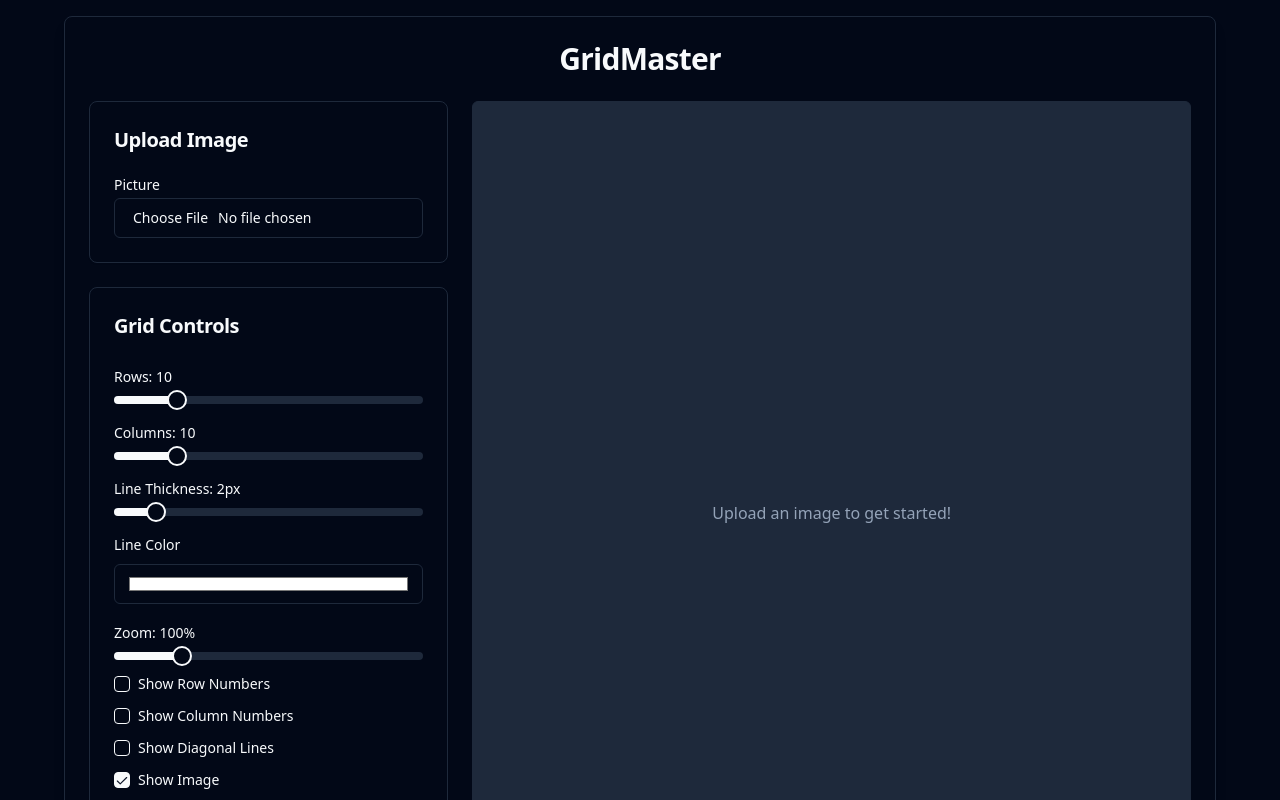
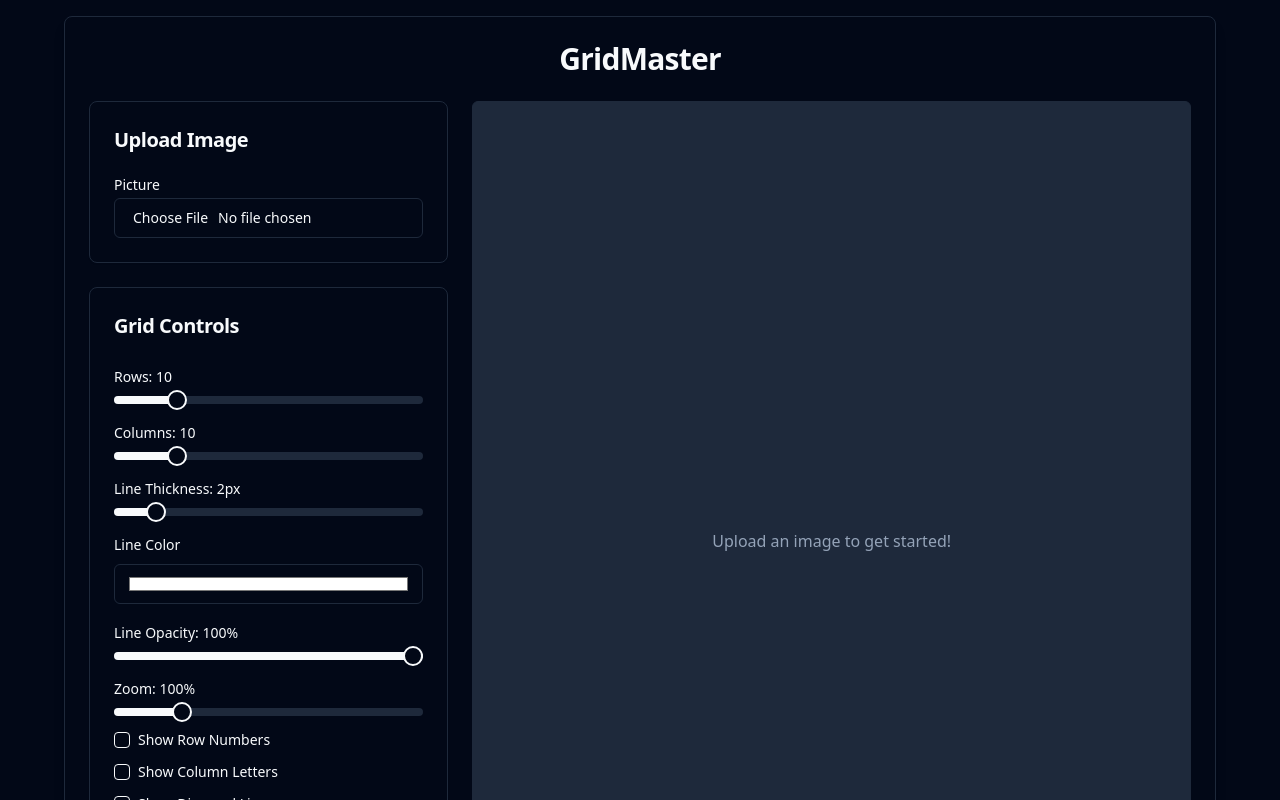
Before and after one commit to raknight90/GridMaster, a React (Vite) app: page / in a window 1280 px wide. Shown: the top 800 px of the page. Built offline with nearby package versions, Linux system fonts and the light colour scheme.

Commit message:
[dyad] Replaced column numbers with letters, adjusted label positioning, and added a line transparency slider. - wrote 4 file(s)

```diff
--- a/src/components/GridMaster/GridCanvas.tsx
+++ b/src/components/GridMaster/GridCanvas.tsx
@@ -9,13 +9,14 @@ interface GridCanvasProps {
   cols: number;
   lineThickness: number;
   lineColor: string;
+  lineOpacity: number; // New prop for line opacity
   showRowNumbers: boolean;
   showColNumbers: boolean;
   showDiagonalLines: boolean;
   gridPosition: { x: number; y: number };
   setGridPosition: (pos: { x: number; y: number }) => void;
   zoomLevel: number;
-  showImage: boolean; // New prop for image visibility
+  showImage: boolean;
 }
 
 export const GridCanvas = ({
@@ -24,13 +25,14 @@ export const GridCanvas = ({
   cols,
   lineThickness,
   lineColor,
+  lineOpacity, // Destructure lineOpacity
   showRowNumbers,
   showColNumbers,
   showDiagonalLines,
   gridPosition,
   setGridPosition,
   zoomLevel,
-  showImage, // Destructure showImage
+  showImage,
 }: GridCanvasProps) => {
   const containerRef = useRef<HTMLDivElement>(null);
   const [isDragging, setIsDragging] = useState(false);
@@ -71,6 +73,7 @@ export const GridCanvas = ({
 
   const cellWidth = currentImageWidth / cols;
   const cellHeight = currentImageHeight / rows;
+  const opacityStyle = { opacity: lineOpacity / 100 };
 
   return (
     <div
@@ -79,7 +82,7 @@ export const GridCanvas = ({
       onMouseDown={handleMouseDown}
       onMouseMove={handleMouseMove}
       onMouseUp={handleMouseUp}
-      onMouseLeave={handleMouseUp} // Stop dragging if mouse leaves the canvas
+      onMouseLeave={handleMouseUp}
     >
       <div
         className="absolute"
@@ -90,12 +93,12 @@ export const GridCanvas = ({
           height: currentImageHeight,
         }}
       >
-        {showImage && ( // Conditionally render the image
+        {showImage && (
           <img src={imageSrc} alt="Uploaded" className="max-w-none max-h-none" style={{ width: currentImageWidth, height: currentImageHeight }} />
         )}
 
         {/* Grid Lines */}
-        <div className="absolute inset-0 pointer-events-none">
+        <div className="absolute inset-0 pointer-events-none" style={opacityStyle}>
           {Array.from({ length: rows + 1 }).map((_, i) => (
             <div
               key={`h-line-${i}`}
@@ -133,10 +136,10 @@ export const GridCanvas = ({
                       height: cellHeight,
                       borderTop: `${lineThickness}px solid ${lineColor}`,
                       transformOrigin: "top left",
-                      transform: "rotate(45deg) scaleX(1.414)", // sqrt(2) for diagonal length
+                      transform: "rotate(45deg) scaleX(1.414)",
                       position: "absolute",
                       pointerEvents: "none",
-                      opacity: 0.5, // Make diagonals slightly less prominent
+                      opacity: 0.5,
                     }}
                   />
                   <div
@@ -170,6 +173,7 @@ export const GridCanvas = ({
                     transform: "translateY(-50%)",
                     height: cellHeight,
                     lineHeight: `${cellHeight}px`,
+                    opacity: lineOpacity / 100, // Apply opacity
                   }}
                 >
                   {i + 1}
@@ -178,7 +182,7 @@ export const GridCanvas = ({
             </div>
           )}
 
-          {/* Column Numbers */}
+          {/* Column Letters */}
           {showColNumbers && (
             <div className="absolute top-0 left-0 w-full h-10 -translate-y-full pt-2 text-center pointer-events-none">
               {Array.from({ length: cols }).map((_, i) => (
@@ -189,9 +193,10 @@ export const GridCanvas = ({
                     left: `${(i + 0.5) * cellWidth}px`,
                     transform: "translateX(-50%)",
                     width: cellWidth,
+                    opacity: lineOpacity / 100, // Apply opacity
                   }}
                 >
-                  {i + 1}
+                  {String.fromCharCode(65 + i)} {/* Convert number to letter */}
                 </div>
               ))}
             </div>
--- a/src/components/GridMaster/GridControls.tsx
+++ b/src/components/GridMaster/GridControls.tsx
@@ -17,6 +17,8 @@ interface GridControlsProps {
   setLineThickness: (thickness: number) => void;
   lineColor: string;
   setLineColor: (color: string) => void;
+  lineOpacity: number; // New prop for line opacity
+  setLineOpacity: (opacity: number) => void; // New prop for setting line opacity
   showRowNumbers: boolean;
   setShowRowNumbers: (show: boolean) => void;
   showColNumbers: boolean;
@@ -27,9 +29,9 @@ interface GridControlsProps {
   setZoomLevel: (zoom: number) => void;
   onReset: () => void;
   onExport: () => void;
-  imageSrc: string | null; // Added to disable export button if no image
-  showImage: boolean; // New prop for image visibility
-  setShowImage: (show: boolean) => void; // New prop for setting image visibility
+  imageSrc: string | null;
+  showImage: boolean;
+  setShowImage: (show: boolean) => void;
 }
 
 export const GridControls = ({
@@ -41,6 +43,8 @@ export const GridControls = ({
   setLineThickness,
   lineColor,
   setLineColor,
+  lineOpacity, // Destructure lineOpacity
+  setLineOpacity, // Destructure setLineOpacity
   showRowNumbers,
   setShowRowNumbers,
   showColNumbers,
@@ -52,8 +56,8 @@ export const GridControls = ({
   onReset,
   onExport,
   imageSrc,
-  showImage, // Destructure showImage
-  setShowImage, // Destructure setShowImage
+  showImage,
+  setShowImage,
 }: GridControlsProps) => {
   return (
     <Card className="bg-card text-card-foreground">
@@ -105,6 +109,17 @@ export const GridControls = ({
           />
         </div>
         <div className="space-y-2">
+          <Label htmlFor="line-opacity-slider">Line Opacity: {lineOpacity}%</Label>
+          <Slider
+            id="line-opacity-slider"
+            min={0}
+            max={100}
+            step={1}
+            value={[lineOpacity]}
+            onValueChange={(val) => setLineOpacity(val[0])}
+          />
+        </div>
+        <div className="space-y-2">
           <Label htmlFor="zoom-slider">Zoom: {zoomLevel}%</Label>
           <Slider
             id="zoom-slider"
@@ -129,7 +144,7 @@ export const GridControls = ({
             checked={showColNumbers}
             onCheckedChange={(checked) => setShowColNumbers(checked as boolean)}
           />
-          <Label htmlFor="show-col-numbers">Show Column Numbers</Label>
+          <Label htmlFor="show-col-numbers">Show Column Letters</Label>
         </div>
         <div className="flex items-center space-x-2">
           <Checkbox
--- a/src/components/GridMaster/GridExporter.tsx
+++ b/src/components/GridMaster/GridExporter.tsx
@@ -8,6 +8,7 @@ interface GridExporterProps {
   cols: number;
   lineThickness: number;
   lineColor: string;
+  lineOpacity: number; // New prop for line opacity
   showRowNumbers: boolean;
   showColNumbers: boolean;
   showDiagonalLines: boolean;
@@ -23,6 +24,7 @@ export const GridExporter = ({
   cols,
   lineThickness,
   lineColor,
+  lineOpacity, // Destructure lineOpacity
   showRowNumbers,
   showColNumbers,
   showDiagonalLines,
@@ -57,8 +59,10 @@ export const GridExporter = ({
       ctx.clearRect(0, 0, canvas.width, canvas.height);
 
       // Draw the image
-      // Adjust image drawing based on gridPosition to ensure it's relative to the canvas origin
       ctx.drawImage(img, gridPosition.x, gridPosition.y, scaledImageWidth, scaledImageHeight);
+
+      // Apply line opacity
+      ctx.globalAlpha = lineOpacity / 100;
 
       // Draw grid lines
       ctx.strokeStyle = lineColor;
@@ -90,7 +94,7 @@ export const GridExporter = ({
         ctx.save();
         ctx.strokeStyle = lineColor;
         ctx.lineWidth = lineThickness;
-        ctx.globalAlpha = 0.5; // Match opacity from GridCanvas
+        ctx.globalAlpha = (lineOpacity / 100) * 0.5; // Apply opacity and match GridCanvas's 0.5 multiplier
 
         for (let rIdx = 0; rIdx < rows; rIdx++) {
           for (let cIdx = 0; cIdx < cols; cIdx++) {
@@ -117,6 +121,7 @@ export const GridExporter = ({
       ctx.font = "14px Arial";
       ctx.textAlign = "center";
       ctx.textBaseline = "middle";
+      ctx.globalAlpha = lineOpacity / 100; // Apply opacity to text
 
       // Row Numbers
       if (showRowNumbers) {
@@ -126,13 +131,16 @@ export const GridExporter = ({
         }
       }
 
-      // Column Numbers
+      // Column Numbers (now letters)
       if (showColNumbers) {
         for (let i = 0; i < cols; i++) {
           const x = gridPosition.x + (i + 0.5) * cellWidth;
-          ctx.fillText((i + 1).toString(), x, gridPosition.y - 20); // Offset to the top
+          ctx.fillText(String.fromCharCode(65 + i), x, gridPosition.y - 20); // Offset to the top, use letters
         }
       }
+
+      // Reset globalAlpha for the rest of the canvas operations if any
+      ctx.globalAlpha = 1;
 
       // Trigger download
       const dataURL = canvas.toDataURL("image/png");
@@ -152,6 +160,7 @@ export const GridExporter = ({
     cols,
     lineThickness,
     lineColor,
+    lineOpacity, // Add lineOpacity to dependencies
     showRowNumbers,
     showColNumbers,
     showDiagonalLines,
--- a/src/components/GridMaster/GridMasterApp.tsx
+++ b/src/components/GridMaster/GridMasterApp.tsx
@@ -6,7 +6,7 @@ import { MadeWithDyad } from "@/components/made-with-dyad";
 import { ImageUpload } from "./ImageUpload";
 import { GridControls } from "./GridControls";
 import { GridCanvas } from "./GridCanvas";
-import { GridExporter } from "./GridExporter"; // Import GridExporter
+import { GridExporter } from "./GridExporter";
 
 export const GridMasterApp = () => {
   const [imageSrc, setImageSrc] = useState<string | null>(null);
@@ -14,25 +14,27 @@ export const GridMasterApp = () => {
   const [cols, setCols] = useState(10);
   const [lineThickness, setLineThickness] = useState(2);
   const [lineColor, setLineColor] = useState("#ffffff"); // Default white for dark theme
+  const [lineOpacity, setLineOpacity] = useState(100); // New state for line opacity (0-100)
   const [showRowNumbers, setShowRowNumbers] = useState(false);
   const [showColNumbers, setShowColNumbers] = useState(false);
   const [showDiagonalLines, setShowDiagonalLines] = useState(false);
   const [gridPosition, setGridPosition] = useState({ x: 0, y: 0 });
   const [zoomLevel, setZoomLevel] = useState(100);
   const [triggerExport, setTriggerExport] = useState(false);
-  const [showImage, setShowImage] = useState(true); // New state for image visibility
+  const [showImage, setShowImage] = useState(true);
 
   const resetGridSettings = useCallback(() => {
     setRows(10);
     setCols(10);
     setLineThickness(2);
     setLineColor("#ffffff");
+    setLineOpacity(100); // Reset line opacity
     setShowRowNumbers(false);
     setShowColNumbers(false);
     setShowDiagonalLines(false);
     setGridPosition({ x: 0, y: 0 });
     setZoomLevel(100);
-    setShowImage(true); // Reset showImage to true
+    setShowImage(true);
   }, []);
 
   const handleExport = () => {
@@ -63,6 +65,8 @@ export const GridMasterApp = () => {
               setLineThickness={setLineThickness}
               lineColor={lineColor}
               setLineColor={setLineColor}
+              lineOpacity={lineOpacity} // Pass lineOpacity
+              setLineOpacity={setLineOpacity} // Pass setLineOpacity
               showRowNumbers={showRowNumbers}
               setShowRowNumbers={setShowRowNumbers}
               showColNumbers={showColNumbers}
@@ -74,8 +78,8 @@ export const GridMasterApp = () => {
               onReset={resetGridSettings}
               onExport={handleExport}
               imageSrc={imageSrc}
-              showImage={showImage} // Pass showImage
-              setShowImage={setShowImage} // Pass setShowImage
+              showImage={showImage}
+              setShowImage={setShowImage}
             />
           </div>
           <div className="lg:w-2/3 relative min-h-[400px] border border-border rounded-md overflow-hidden flex items-center justify-center bg-muted">
@@ -86,13 +90,14 @@ export const GridMasterApp = () => {
                 cols={cols}
                 lineThickness={lineThickness}
                 lineColor={lineColor}
+                lineOpacity={lineOpacity} // Pass lineOpacity
                 showRowNumbers={showRowNumbers}
                 showColNumbers={showColNumbers}
                 showDiagonalLines={showDiagonalLines}
                 gridPosition={gridPosition}
                 setGridPosition={setGridPosition}
                 zoomLevel={zoomLevel}
-                showImage={showImage} // Pass showImage
+                showImage={showImage}
               />
             ) : (
               <p className="text-muted-foreground">Upload an image to get started!</p>
@@ -107,6 +112,7 @@ export const GridMasterApp = () => {
         cols={cols}
         lineThickness={lineThickness}
         lineColor={lineColor}
+        lineOpacity={lineOpacity} // Pass lineOpacity
         showRowNumbers={showRowNumbers}
         showColNumbers={showColNumbers}
         showDiagonalLines={showDiagonalLines}
```
